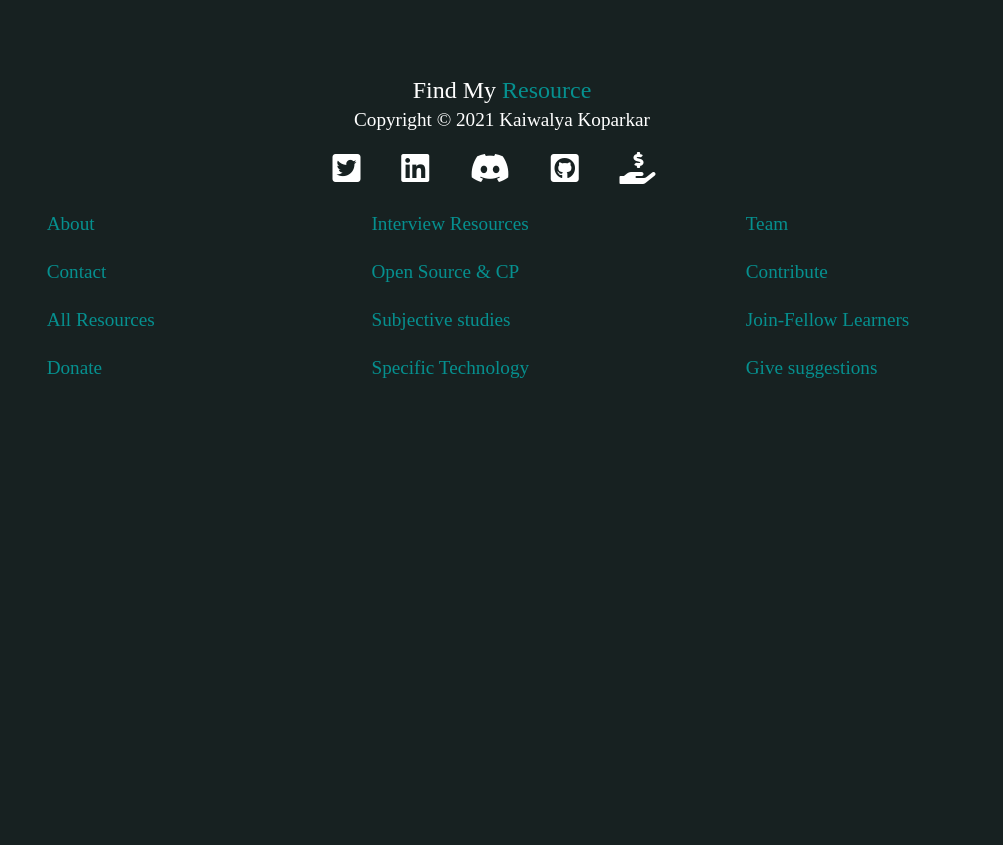
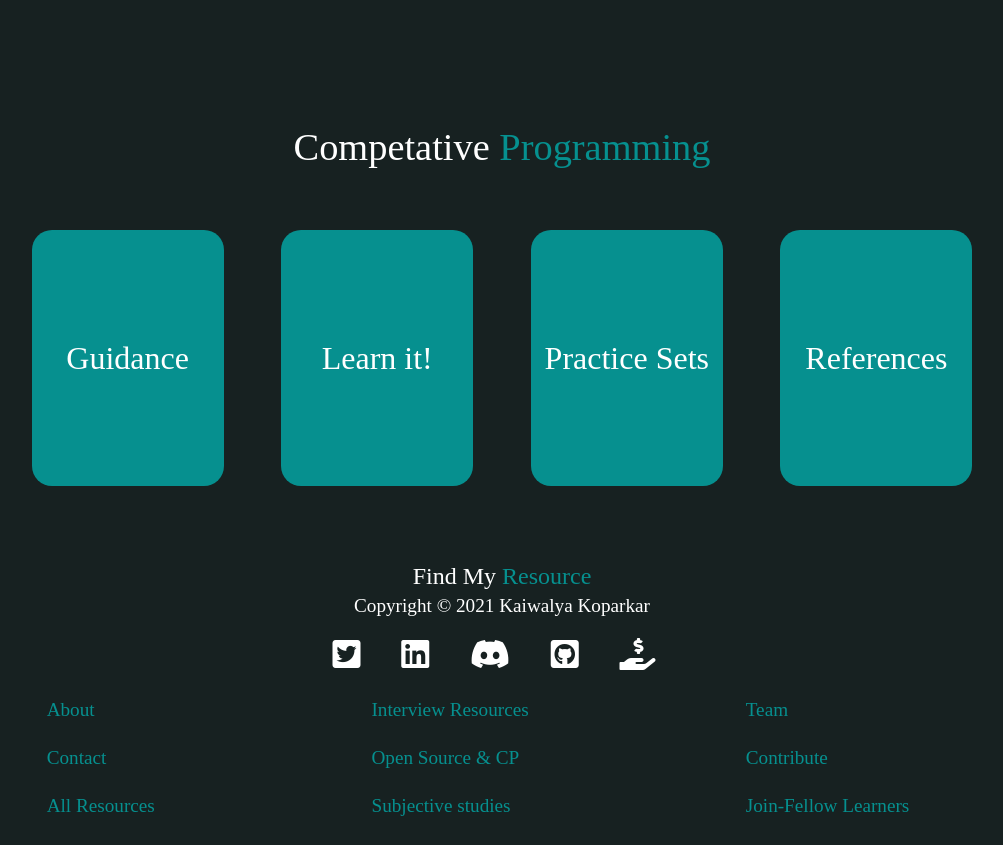
Before and after one commit to kaiwalyakoparkar/Find-Me-Resource, a website: page pages/resourceIndex/resIndex.html in a window 1280 px wide. Shown: the part 999-1844 px from the top of the page, without its empty margins (138-1141 px from the left). Before the commit the page ends 1423 px from the top, so only its background shows below. Drawn offline with Linux system fonts and the light colour scheme.

Commit message:
feat: :boom: Competative Programming added

```diff
--- a/pages/resourceIndex/resIndex.html
+++ b/pages/resourceIndex/resIndex.html
@@ -108,6 +108,36 @@
       </div>
     </div>
 
+    <!-- --------------- Competative Programming----------------- -->
+    <div class="category1">
+      <p class="category-title">
+        Competative <span class="res">Programming</span>
+      </p>
+
+      <div class="card-container">
+        <a href="./../resourceChecklist/categoryResources.html">
+          <div class="card">
+            Guidance
+          </div>
+        </a>
+        <a href="#">
+          <div class="card">
+            Learn it!
+          </div>
+        </a>
+        <a href="#">
+          <div class="card">
+            Practice Sets
+          </div>
+        </a>
+        <a href="#">
+          <div class="card">
+            References
+          </div>
+        </a>
+      </div>
+    </div>
+
 
     <!-- This is the footer section -->
   <footer>
```
